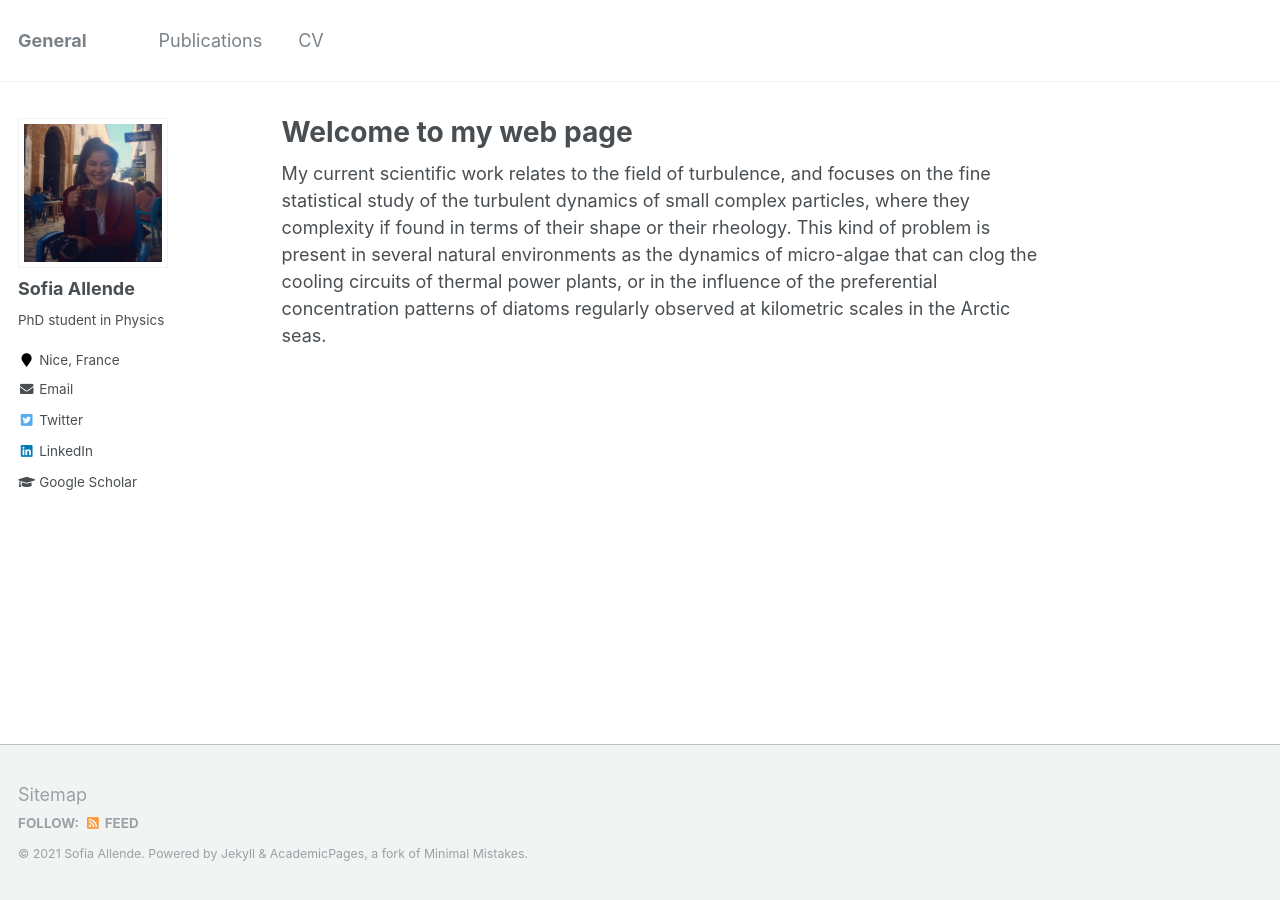
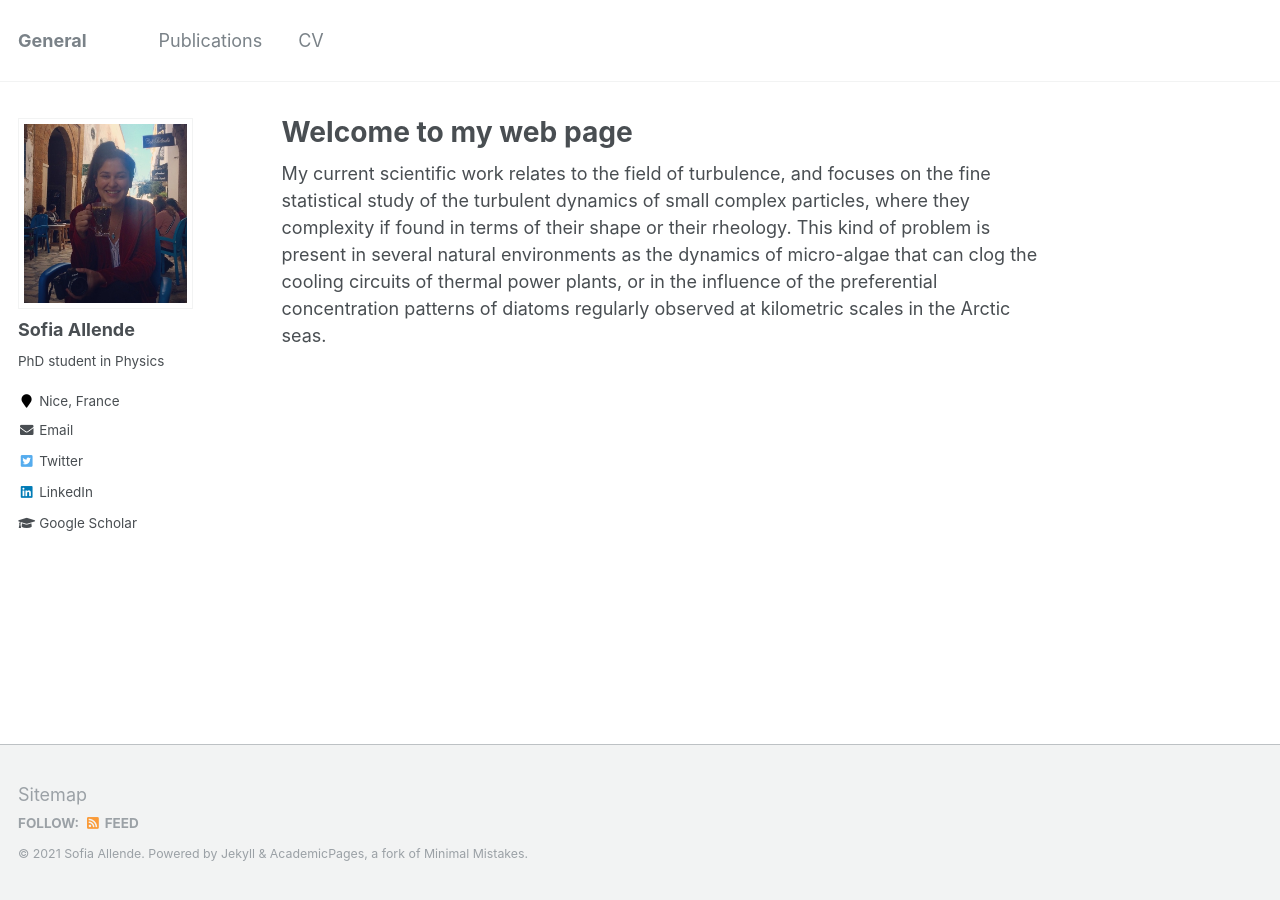
Before and after one commit to sofiallende/sofiallende.github.io, a Jekyll site: the page built from _pages/about.md, in a window 1280 px wide. Built offline with Jekyll 4.4.1, drawn with Linux system fonts in a browser that asks for light colours.

Commit message:
Update _sidebar.scss

```diff
--- a/_sass/_sidebar.scss
+++ b/_sass/_sidebar.scss
@@ -72,14 +72,14 @@
 .author__avatar {
   display: table-cell;
   vertical-align: top;
-  width: 85px;
+  width: 24px;
   // set width only, for non-square avatars
-   height: 150px;
+   height: 36px;
 
   @include breakpoint($large) {
     display: block;
-    width: 150px;
-    height: 150px;
+    width: auto;
+    height: auto;
   }
 
   img {
```
